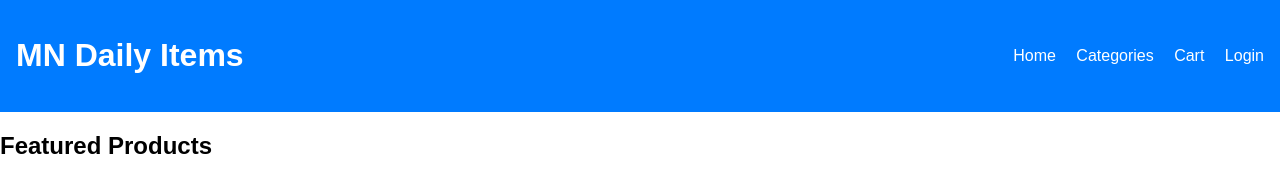
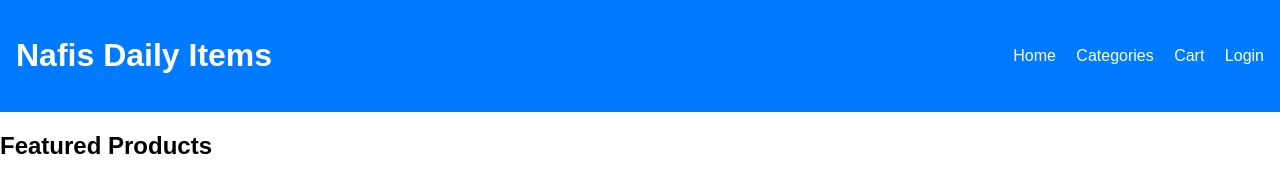
Before and after one commit to san212128109-blip/Nafisdailytem, a plain HTML site: page index.htm in a window 1280 px wide. Shown: the top 191 px of the page. Drawn offline with Linux system fonts and the light colour scheme; files that its build step writes are made by us from their sources.

Commit message:
Update index.htm

```diff
--- a/index.htm
+++ b/index.htm
@@ -3,12 +3,12 @@
 <head>
     <meta charset="UTF-8">
     <meta name="viewport" content="width=device-width, initial-scale=1.0">
-    <title>MN Daily Items</title>
+    <title>Nafis Daily Items</title>
     <link rel="stylesheet" href="css/style.css">
 </head>
 <body>
     <header>
-        <h1>MN Daily Items</h1>
+        <h1>Nafis Daily Items</h1>
         <nav>
             <a href="index.html">Home</a>
             <a href="categories.html">Categories</a>
```
